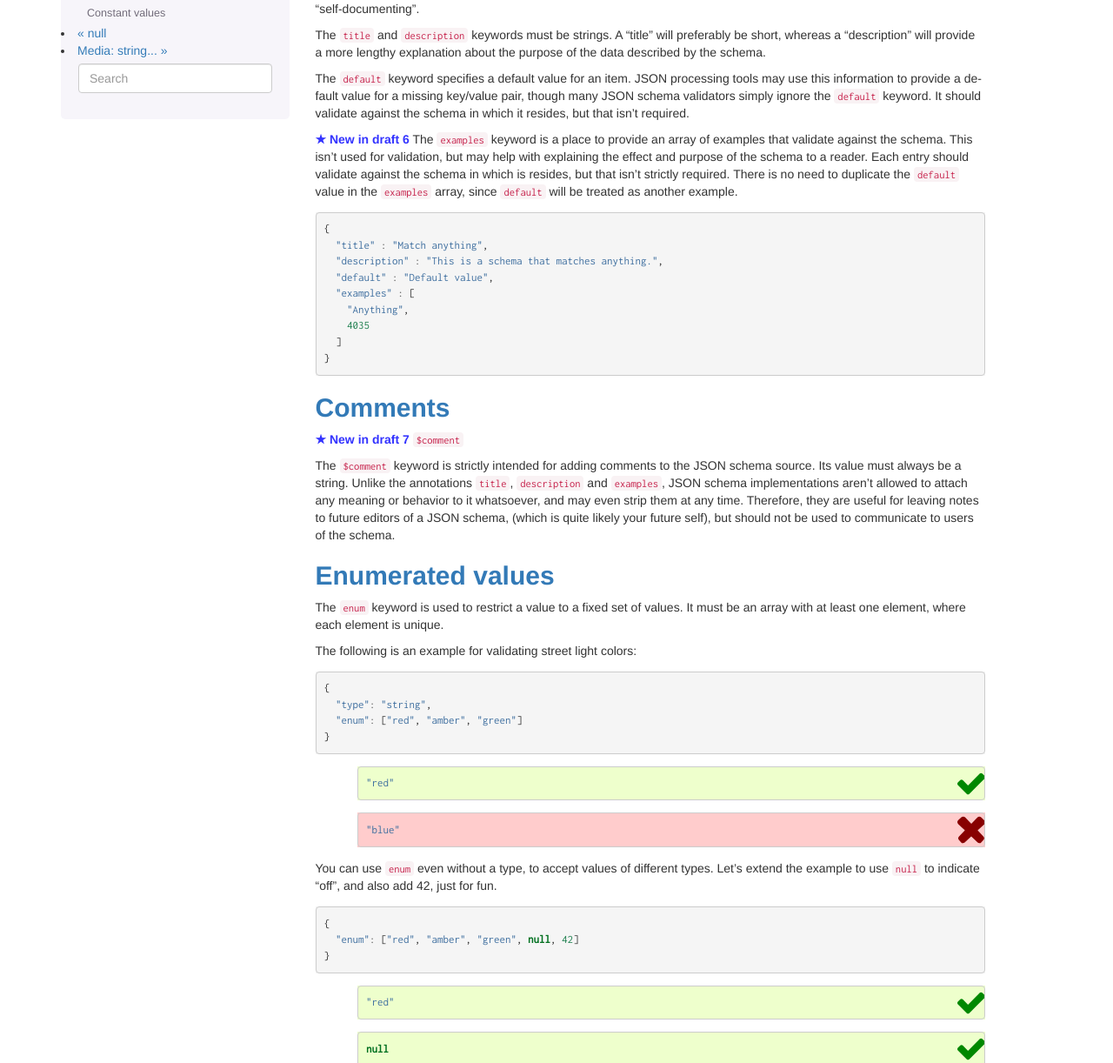
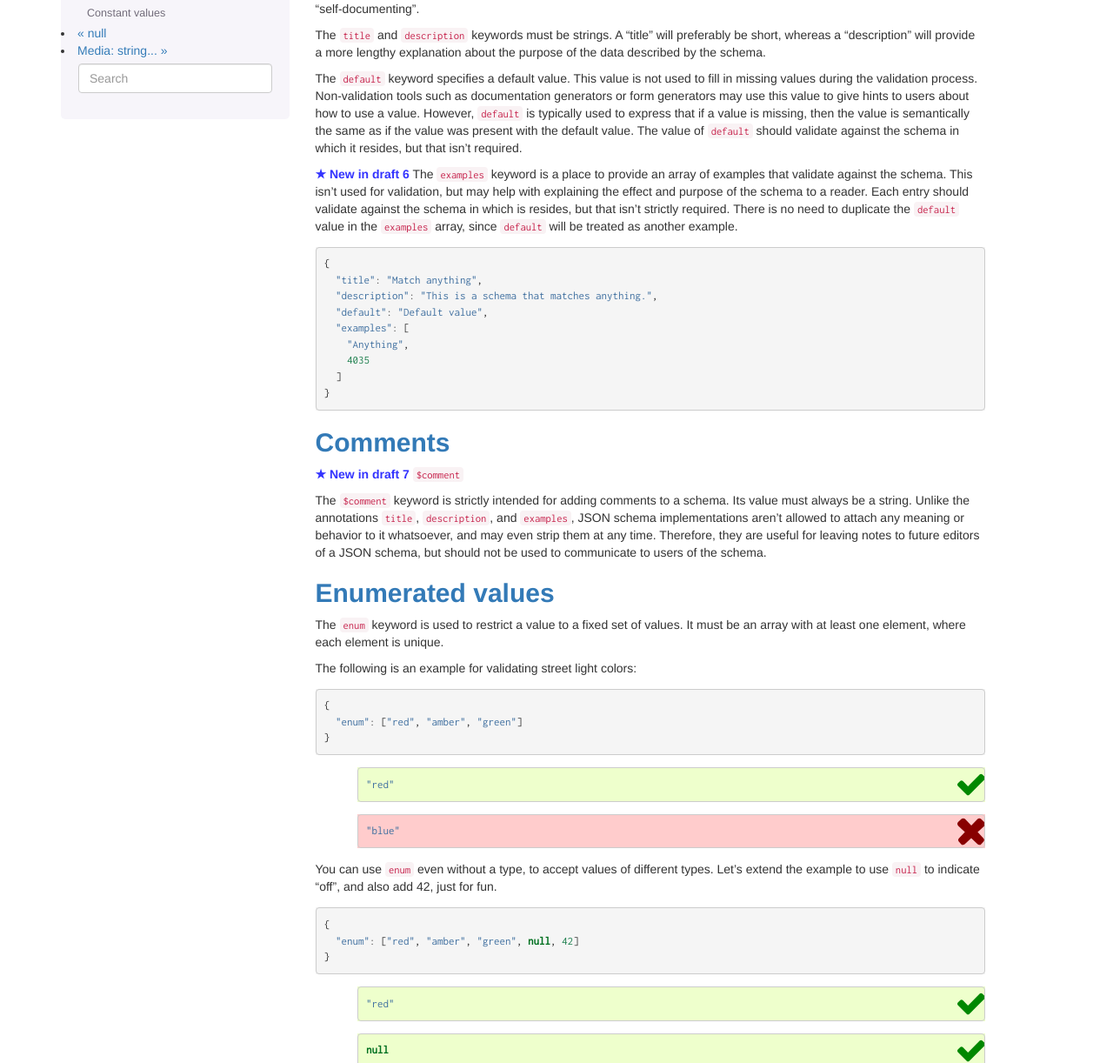
Before and after one commit to json-schema-org/understanding-json-schema, a Sphinx documentation site: the page built from source/reference/generic.rst, in a window 1280 px wide and 1400 px high, scrolled down 191 px. Shown: the part 178-1400 px from the top of the window at 87% size. Built offline with Sphinx 7.4.7, drawn with Linux system fonts in a browser that asks for light colours; some web fonts are replaced; some of the changed text lies outside the part shown.

Commit message:
Cleanup and fixes for annotations

```diff
--- a/source/reference/generic.rst
+++ b/source/reference/generic.rst
@@ -18,37 +18,44 @@
 Annotations
 -----------
 
-JSON Schema includes a few keywords, ``title``, ``description``, ``default``,
-``examples`` that aren't strictly used for validation, but are used to describe
-parts of a schema.
+JSON Schema includes a few keywords, ``title``, ``description``,
+``default``, ``examples`` that aren't strictly used for validation,
+but are used to describe parts of a schema.
 
-None of these "annotation" keywords are required, but they are encouraged for
-good practice, and can make your schema "self-documenting".
+None of these "annotation" keywords are required, but they are
+encouraged for good practice, and can make your schema
+"self-documenting".
 
-The ``title`` and ``description`` keywords must be strings. A "title" will
-preferably be short, whereas a "description" will provide a more lengthy
-explanation about the purpose of the data described by the schema.
+The ``title`` and ``description`` keywords must be strings. A "title"
+will preferably be short, whereas a "description" will provide a more
+lengthy explanation about the purpose of the data described by the
+schema.
 
-The ``default`` keyword specifies a default value for an item.  JSON
-processing tools may use this information to provide a default value
-for a missing key/value pair, though many JSON schema validators
-simply ignore the ``default`` keyword.  It should validate against the
-schema in which it resides, but that isn't required.
+The ``default`` keyword specifies a default value. This value is not
+used to fill in missing values during the validation process.
+Non-validation tools such as documentation generators or form
+generators may use this value to give hints to users about how to use
+a value. However, ``default`` is typically used to express that if a
+value is missing, then the value is semantically the same as if the
+value was present with the default value. The value of ``default``
+should validate against the schema in which it resides, but that isn't
+required.
 
-|draft6| The ``examples`` keyword is a place to provide an array of examples
-that validate against the schema. This isn't used for validation, but may help
-with explaining the effect and purpose of the schema to a reader. Each entry
-should validate against the schema in which is resides, but that isn't strictly
-required. There is no need to duplicate the ``default`` value in the
-``examples`` array, since ``default`` will be treated as another example.
+|draft6| The ``examples`` keyword is a place to provide an array of
+examples that validate against the schema. This isn't used for
+validation, but may help with explaining the effect and purpose of the
+schema to a reader. Each entry should validate against the schema in
+which is resides, but that isn't strictly required. There is no need
+to duplicate the ``default`` value in the ``examples`` array, since
+``default`` will be treated as another example.
 
 .. schema_example::
 
     {
-      "title" : "Match anything",
-      "description" : "This is a schema that matches anything.",
-      "default" : "Default value",
-      "examples" : [
+      "title": "Match anything",
+      "description": "This is a schema that matches anything.",
+      "default": "Default value",
+      "examples": [
         "Anything",
         4035
       ]
@@ -65,13 +72,13 @@
 
 |draft7| ``$comment``
 
-The ``$comment`` keyword is strictly intended for adding comments to the JSON
-schema source. Its value must always be a string. Unlike the annotations
-``title``, ``description`` and ``examples``, JSON schema implementations aren't
-allowed to attach any meaning or behavior to it whatsoever, and may even strip
-them at any time. Therefore, they are useful for leaving notes to future editors
-of a JSON schema, (which is quite likely your future self), but should not be
-used to communicate to users of the schema.
+The ``$comment`` keyword is strictly intended for adding comments to
+a schema. Its value must always be a string. Unlike the annotations
+``title``, ``description``, and ``examples``, JSON schema
+implementations aren't allowed to attach any meaning or behavior to it
+whatsoever, and may even strip them at any time. Therefore, they are
+useful for leaving notes to future editors of a JSON schema, but
+should not be used to communicate to users of the schema.
 
 .. index::
    single: enum
@@ -91,7 +98,6 @@
 .. schema_example::
 
    {
-     "type": "string",
      "enum": ["red", "amber", "green"]
    }
    --
@@ -117,22 +123,6 @@
    --X
    0
 
-However, in most cases, the elements in the ``enum`` array should also
-be valid against the enclosing schema:
-
-.. schema_example::
-
-   {
-     "type": "string",
-     "enum": ["red", "amber", "green", null]
-   }
-   --
-   "red"
-   --X
-   // This is in the ``enum``, but it's invalid against ``{ "type":
-   // "string" }``, so it's ultimately invalid:
-   null
-
 .. index::
    single: const
    single: constant values
@@ -146,7 +136,8 @@
 
 The ``const`` keyword is used to restrict a value to a single value.
 
-For example, if you only support shipping to the United States for export reasons:
+For example, if you only support shipping to the United States for
+export reasons:
 
 .. schema_example::
 
@@ -161,9 +152,3 @@
    { "country": "United States of America" }
    --X
    { "country": "Canada" }
-
-It should be noted that ``const`` is merely syntactic sugar for an ``enum`` with a single element, therefore the following are equivalent::
-
-  { "const": "United States of America" }
-
-  { "enum": [ "United States of America" ] }
```
